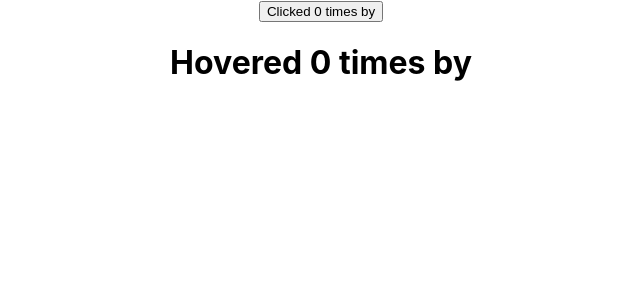
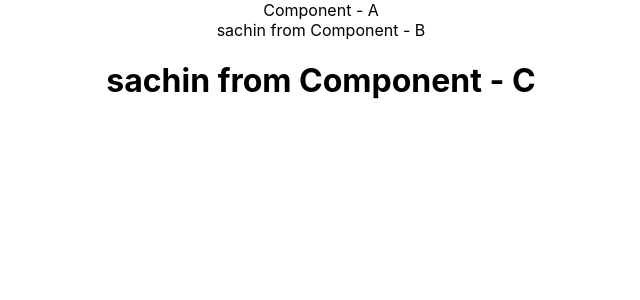
Before and after one commit to sachinwakle/react-js, a React (Create React App) app in the folder main-concepts/: page / in a window 1280 px wide. Shown: the top 300 px of the page, without its empty margins (319-959 px from the left). Built offline with nearby package versions, Linux system fonts and the light colour scheme.

Commit message:
added context

```diff
--- a/main-concepts/src/App.js
+++ b/main-concepts/src/App.js
@@ -26,6 +26,8 @@
 import ClickCounter from "./hoc/ClickCounter";
 import HoverCounter from "./hoc/HoverCounter";
 import RenderProps from "./renderprops/RenderProps";
+import ComponentA from "./context/ComponentA";
+import ContextDemo from "./context/ContextDemo";
 // import Inline from "./styling/Inline";
 // import ModuleStyle from "./styling/ModuleStyle";
 // import Stylesheet from "./styling/Stylesheet";
@@ -59,7 +61,8 @@
       {/* <HeroList/> */}
       {/* <ClickCounter name="sachin" /> */}
       {/* <HoverCounter name="wakle" /> */}
-      <RenderProps/>
+      {/* <RenderProps/> */}
+      <ContextDemo/>
     </div>
   );
 }
--- /dev/null
+++ b/main-concepts/src/context/ComponentA.js
@@ -0,0 +1,15 @@
+import React, { Component } from "react";
+import ComponentB from "./ComponentB";
+
+class ComponentA extends Component {
+  render() {
+    return (
+      <div>
+        Component - A
+        <ComponentB />
+      </div>
+    );
+  }
+}
+
+export default ComponentA;
--- /dev/null
+++ b/main-concepts/src/context/ComponentB.js
@@ -0,0 +1,18 @@
+import React, { Component } from "react";
+import ComponentC from "./ComponentC";
+import UserContext from "./UserContext";
+
+class ComponentB extends Component {
+  static contextType = UserContext;
+  render() {
+    return (
+      <div>
+        {this.context} from Component - B
+        <ComponentC />
+      </div>
+    );
+  }
+}
+
+// ComponentB.contextType = UserContext;
+export default ComponentB;
--- /dev/null
+++ b/main-concepts/src/context/ComponentC.js
@@ -0,0 +1,16 @@
+import React, { Component } from "react";
+import { UserConsumer } from "./UserContext";
+
+class ComponentC extends Component {
+  render() {
+    return (
+      <UserConsumer>
+        {(username) => {
+          return <h1>{username} from Component - C </h1>;
+        }}
+      </UserConsumer>
+    );
+  }
+}
+
+export default ComponentC;
--- /dev/null
+++ b/main-concepts/src/context/ContextDemo.js
@@ -0,0 +1,15 @@
+import React, { Component } from "react";
+import ComponentA from "./ComponentA";
+import { UserProvider } from "./UserContext";
+
+class ContextDemo extends Component {
+  render() {
+    return (
+      <UserProvider value="sachin">
+        <ComponentA />
+      </UserProvider>
+    );
+  }
+}
+
+export default ContextDemo;
--- /dev/null
+++ b/main-concepts/src/context/UserContext.js
@@ -0,0 +1,8 @@
+import React from "react";
+
+const UserContext = React.createContext('ReactJS');
+const UserProvider = UserContext.Provider;
+const UserConsumer = UserContext.Consumer;
+
+export {UserProvider, UserConsumer};
+export default UserContext;
```
